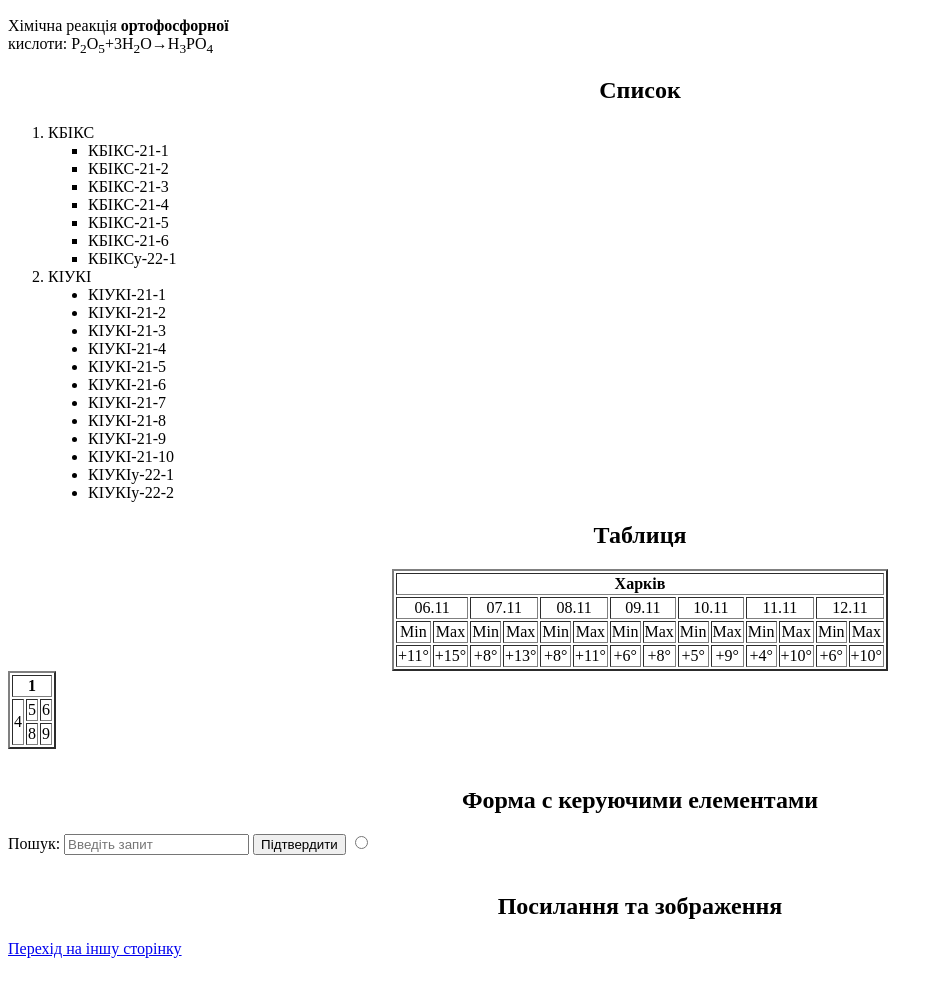
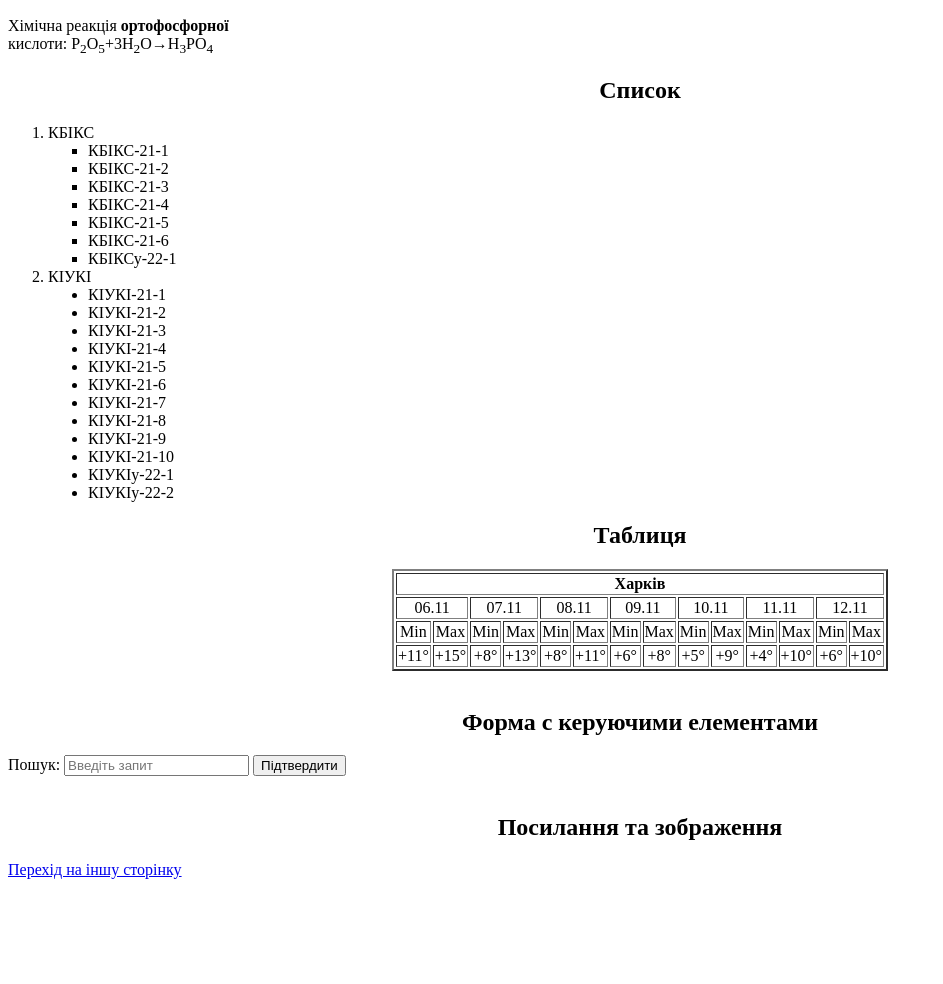
Before and after one commit to Makssimix/lb1, a plain HTML site: page index.html in a window 1280 px wide. Shown: the part 110-1094 px from the top of the page, without its empty margins (0-943 px from the left). After the commit the page ends 1015 px from the top, so only its background shows below. Drawn offline with Linux system fonts and the light colour scheme.

Commit message:
three commit

```diff
--- a/index.html
+++ b/index.html
@@ -97,20 +97,6 @@
         </table>
     </div>
 
-<table border="2">
-    <tr>
-        <th colspan="3">1</th>
-    </tr>
-    <tr>
-        <td rowspan="2">4</td>
-        <td>5</td>
-        <td>6</td>
-    </tr>
-    <tr>
-        <td>8</td>
-        <td>9</td>
-    </tr>
-</table>
     <br>
 
     <div>
@@ -119,7 +105,6 @@
             <label for="title">Пошук:</label>
             <input type="text" id="searchInput" name="searchField" placeholder="Введіть запит">
             <input type="submit" value="Підтвердити">
-            <input type="radio" id = "searchField" name="searchField" value="Підтвердити">
         </form>
     </div>
 
```
